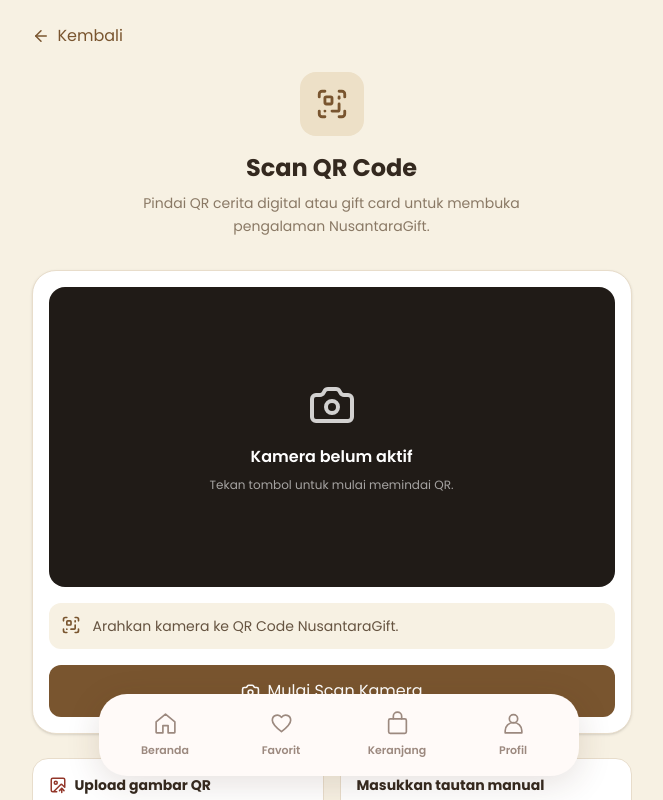
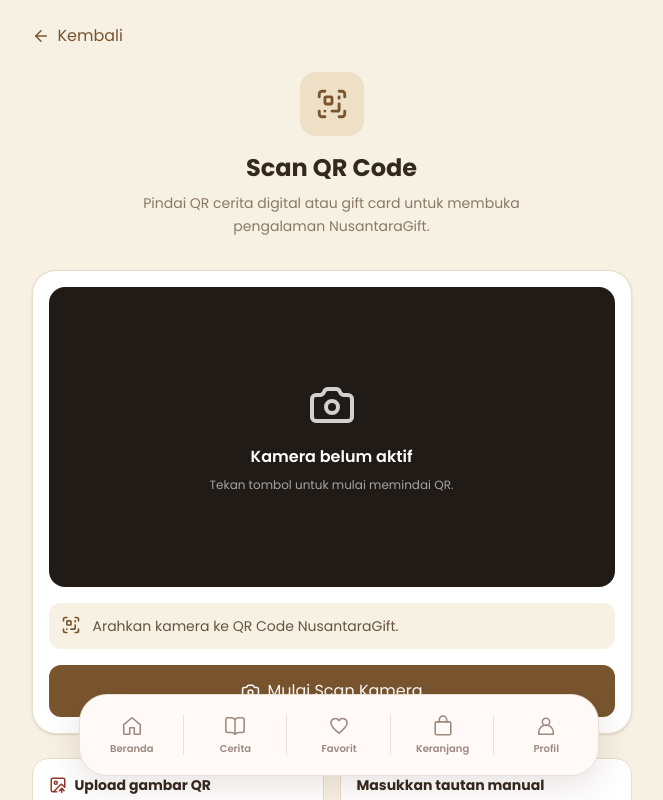
Before and after one commit to nabilagx/nusantaragift, a Next.js app: page /scan in a window 1280 px wide. Shown: the top 800 px of the page, without its empty margins (301-964 px from the left). Built offline with nearby package versions, Linux system fonts and the light colour scheme.

Commit message:
fix(customer-nav): restore stories tab and align dividers

```diff
--- a/src/components/shop/BottomNavigation.tsx
+++ b/src/components/shop/BottomNavigation.tsx
@@ -2,30 +2,33 @@
 
 import Link from "next/link";
 import { usePathname } from "next/navigation";
+import { BookOpen } from "lucide-react";
 
 const navigationItems = [
   { label: "Beranda", href: "/shop", icon: "home" },
+  { label: "Cerita", href: "/stories", icon: "book" },
   { label: "Favorit", href: "/favorites", icon: "heart" },
   { label: "Keranjang", href: "/cart", icon: "bag" },
   { label: "Profil", href: "/profile", icon: "profile" },
-];
+] as const;
 
 function NavigationIcon({ icon, active }: { icon: string; active: boolean }) {
   const stroke = active ? "#93372A" : "#9C897F";
   const fill = active ? "#93372A" : "none";
   const common = {
-    className: "h-[25px] w-[25px] shrink-0",
+    className: "h-[22px] w-[22px] shrink-0",
     viewBox: "0 0 24 24",
     stroke,
-    strokeWidth: 1.6,
+    strokeWidth: 1.7,
     strokeLinecap: "round" as const,
     strokeLinejoin: "round" as const,
   };
 
-  if (icon === "home") return <svg {...common} fill="none"><path d="M3 10.5 12 3l9 7.5v10a.5.5 0 0 1-.5.5h-6v-7h-5v7h-6a.5.5 0 0 1-.5-.5v-10Z" fill={fill} /></svg>;
-  if (icon === "heart") return <svg {...common} fill="none"><path d="M20.8 8.8c0 4.2-8.8 11-8.8 11s-8.8-6.8-8.8-11A4.8 4.8 0 0 1 12 6.1a4.8 4.8 0 0 1 8.8 2.7Z" fill={fill} /></svg>;
-  if (icon === "bag") return <svg {...common} fill="none"><rect x="3.5" y="7.5" width="17" height="14" rx="1.5" fill={fill} /><path d="M8 7.5V5a4 4 0 0 1 8 0v2.5" /></svg>;
-  return <svg {...common} fill="none"><circle cx="12" cy="7.5" r="4" fill={fill} /><path d="M4 21v-2a8 8 0 0 1 16 0v2Z" fill={fill} /></svg>;
+  if (icon === "book") return <BookOpen className={common.className} color={stroke} strokeWidth={common.strokeWidth} aria-hidden="true" />;
+  if (icon === "home") return <svg {...common} fill="none" aria-hidden="true"><path d="M3 10.5 12 3l9 7.5v10a.5.5 0 0 1-.5.5h-6v-7h-5v7h-6a.5.5 0 0 1-.5-.5v-10Z" fill={fill} /></svg>;
+  if (icon === "heart") return <svg {...common} fill="none" aria-hidden="true"><path d="M20.8 8.8c0 4.2-8.8 11-8.8 11s-8.8-6.8-8.8-11A4.8 4.8 0 0 1 12 6.1a4.8 4.8 0 0 1 8.8 2.7Z" fill={fill} /></svg>;
+  if (icon === "bag") return <svg {...common} fill="none" aria-hidden="true"><rect x="3.5" y="7.5" width="17" height="14" rx="1.5" fill={fill} /><path d="M8 7.5V5a4 4 0 0 1 8 0v2.5" /></svg>;
+  return <svg {...common} fill="none" aria-hidden="true"><circle cx="12" cy="7.5" r="4" fill={fill} /><path d="M4 21v-2a8 8 0 0 1 16 0v2Z" fill={fill} /></svg>;
 }
 
 export default function BottomNavigation() {
@@ -38,14 +41,18 @@ export default function BottomNavigation() {
 
   return (
     <div className="fixed inset-x-0 bottom-0 z-[100] px-0 pb-0 sm:bottom-6 sm:px-6">
-      <nav aria-label="Navigasi utama" className="relative mx-auto flex h-[78px] w-full max-w-[480px] items-center rounded-t-[24px] rounded-b-none border-t border-[#E9DFD2] bg-[#FFFAF8] px-2 shadow-[0_-5px_25px_rgba(80,45,30,0.12)] sm:h-[82px] sm:rounded-[28px] sm:border-0 sm:shadow-[0_8px_35px_rgba(80,45,30,0.14)]">
-        {activeIndex >= 0 && <span className="pointer-events-none absolute bottom-[7px] left-0 h-[3px] w-1/4 transition-transform duration-500 ease-[cubic-bezier(0.22,1,0.36,1)]" style={{ transform: `translateX(${activeIndex * 100}%)` }}><span className="mx-auto block h-full w-[28px] rounded-full bg-[#93372A]" /></span>}
+      <nav aria-label="Navigasi utama" className="relative mx-auto grid h-[78px] w-full max-w-[520px] grid-cols-5 items-stretch rounded-t-[24px] border-t border-[#E9DFD2] bg-[#FFFAF8] shadow-[0_-5px_25px_rgba(80,45,30,0.12)] sm:h-[82px] sm:rounded-[28px] sm:border sm:shadow-[0_8px_35px_rgba(80,45,30,0.14)]">
         {navigationItems.map((item, index) => {
           const active = activeIndex === index;
-          return <Link key={item.href} href={item.href} aria-label={item.label} aria-current={active ? "page" : undefined} className="relative z-10 flex h-full min-w-0 flex-1 flex-col items-center justify-center gap-[6px] transition-colors duration-300 focus-visible:outline-none focus-visible:ring-2 focus-visible:ring-[#93372A] focus-visible:ring-inset">
-            <NavigationIcon icon={item.icon} active={active} />
-            <span className={`whitespace-nowrap text-[11px] font-semibold transition-colors duration-300 ${active ? "text-[#93372A]" : "text-[#9C897F]"}`}>{item.label}</span>
-          </Link>;
+          return (
+            <Link key={item.href} href={item.href} aria-label={item.label} aria-current={active ? "page" : undefined}
+              className="relative flex min-h-[72px] min-w-0 flex-col items-center justify-center gap-1 px-0.5 py-2 transition-colors focus-visible:outline-none focus-visible:ring-2 focus-visible:ring-[#93372A] focus-visible:ring-inset">
+              {active && <span className="pointer-events-none absolute left-1/2 top-0 h-[3px] w-7 -translate-x-1/2 rounded-full bg-[#93372A]" />}
+              <NavigationIcon icon={item.icon} active={active} />
+              <span className={`max-w-full truncate whitespace-nowrap text-[9px] font-semibold sm:text-[10px] ${active ? "text-[#93372A]" : "text-[#9C897F]"}`}>{item.label}</span>
+              {index < navigationItems.length - 1 && <span aria-hidden="true" className="pointer-events-none absolute bottom-5 right-0 top-5 w-px bg-[#E9DFD2]" />}
+            </Link>
+          );
         })}
       </nav>
     </div>
```
